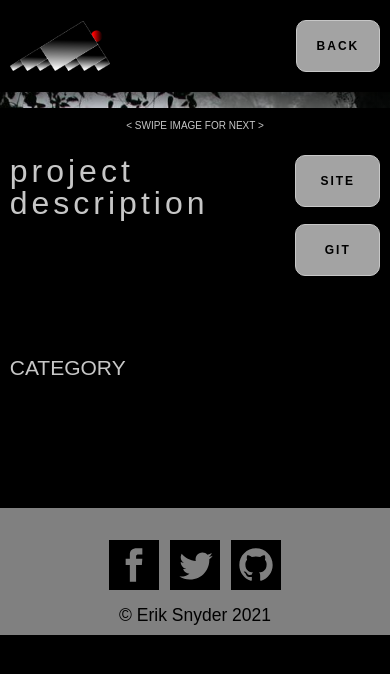
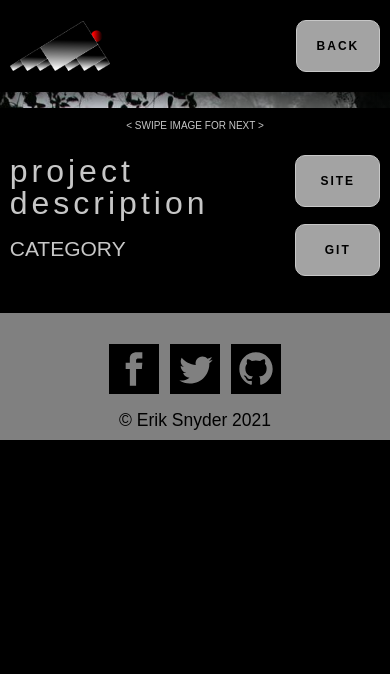
Before and after one commit to mrerikmt/portfolio, a website built with Parcel: page src/project-page.html in a window 390 px wide. Built offline with nearby package versions, Linux system fonts and the light colour scheme.

Commit message:
mobile details css

```diff
--- a/src/CSS/project-styles.css
+++ b/src/CSS/project-styles.css
@@ -334,6 +334,24 @@ body {
     font-weight: 200;
   }
 }
+@media screen and (max-width: 500px) {
+  .project-detail {
+    height: auto;
+    padding: 20px 0 20px 0;
+  }
+  .port-p {
+    height: auto;
+  }
+  .proj-category {
+    position: relative;
+    top: auto;
+    margin-bottom: 1%;
+  }
+  .project {
+    position: relative;
+    top: auto;
+  }
+}
 @media screen and (max-width: 450px) {
   .desc,
   .proj-category,
```
Also changed, not shown: src/images/galaxy-box-screen.jpg.
